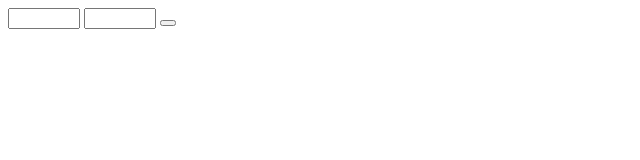
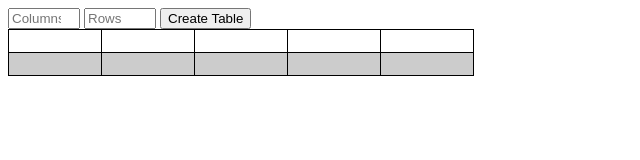
Before and after one commit to dn121090kkv/ReactCourse, a plain HTML site: page HW1/index.html in a window 1280 px wide. Shown: the whole page, without its empty margins (0-640 px from the left). Drawn offline with Linux system fonts and the light colour scheme.

Commit message:
create_table

```diff
--- a/HW1/index.html
+++ b/HW1/index.html
@@ -3,15 +3,49 @@
 <head>
 	<meta charset="UTF-8">
 	<title>Document</title>
+
 </head>
 <body>
 	<form>
-		<input id="colsAmount" type="number" min="0" max="1000">
-		<input id="rowsAmount" type="number" min="0" max="1000">
-		<button id="createNewTable"></button>
+		<input id="colsAmount" type="number" min="1" max="1000" placeholder="Columns">
+		<input id="rowsAmount" type="number" min="1" max="1000" placeholder="Rows">
+		<button id="createNewTable">Create Table</button>
 		<div>
 
 		</div>
 	</form>
+	<style>
+		td{
+			min-width: 90px;
+			height: 20px;
+			border: 1px solid #000000;
+		}
+		table{
+			border-collapse: collapse;
+		}
+		tr:nth-child(2n){
+			background-color: #cccccc;
+		}
+	</style>
+	<table style="border: 1px solid #cccccc">
+		<tbody id="dinamic-table-body">
+		<tr>
+			<td></td>
+			<td></td>
+			<td></td>
+			<td></td>
+			<td></td>
+		</tr>
+		<tr>
+			<td></td>
+			<td></td>
+			<td></td>
+			<td></td>
+			<td></td>
+		</tr>
+		</tbody>
+
+	</table>
 </body>
+<script src="script.js"></script>
 </html>
--- a/HW1/script.js
+++ b/HW1/script.js
@@ -0,0 +1,23 @@
+
+document.addEventListener('DOMContentLoaded', function(){ // Аналог $(document).ready(function(){
+	var colums = document.getElementById('colsAmount');
+	var	rows = document.getElementById('rowsAmount');
+	var createButton = document.getElementById('createNewTable');
+	var tableBody = document.getElementById('dinamic-table-body');
+	createButton.addEventListener('click', function(e) {
+		e.preventDefault();
+		tableBody.innerHTML = "";
+		var colsAmount = colums.value;
+		var rowsAmount = rows.value;
+		for (var i = 0; i < rowsAmount; i++) {
+			var newTr = document.createElement("TR");
+			for (var j = 0; j< colsAmount; j++){
+				let newTd = document.createElement("TD");
+				newTr.appendChild(newTd);
+			}
+			tableBody.appendChild(newTr);
+
+		}
+
+	});
+});
```
